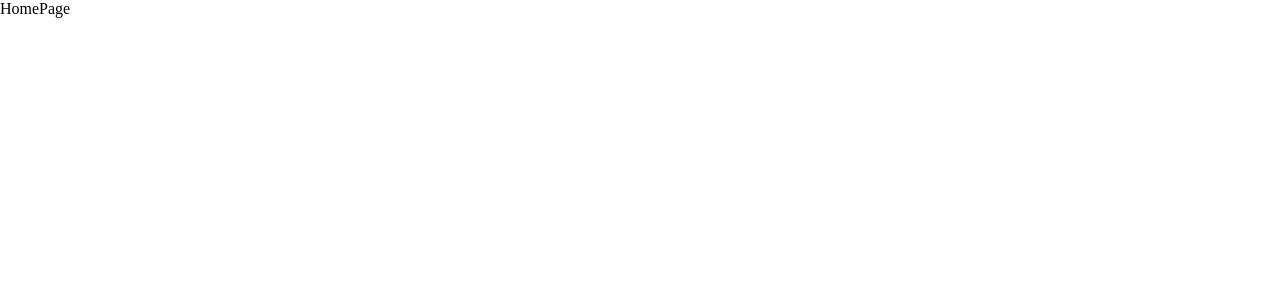
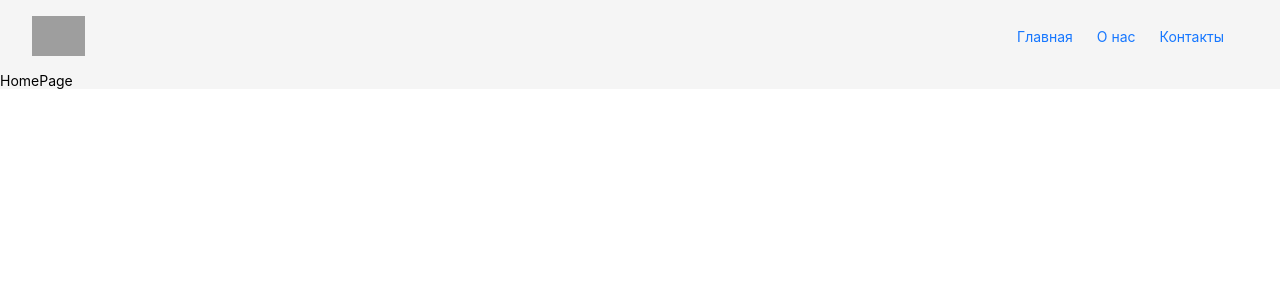
Before and after one commit to distanceOn/doduck_trip, a React (Vite) app: page / in a window 1280 px wide. Shown: the top 300 px of the page. Built offline with nearby package versions, Linux system fonts and the light colour scheme; grey boxes are pictures that could not be loaded.

Commit message:
feat: create layout

```diff
--- a/package.json
+++ b/package.json
@@ -10,6 +10,8 @@
     "preview": "vite preview"
   },
   "dependencies": {
+    "@ant-design/icons": "^5.3.6",
+    "antd": "^5.16.1",
     "react": "^18.2.0",
     "react-dom": "^18.2.0",
     "react-router-dom": "^6.22.3"
--- a/src/App.jsx
+++ b/src/App.jsx
@@ -1,13 +1,16 @@
 import { BrowserRouter, Route, Routes } from "react-router-dom";
 import { HomePage, MapPage, ProfilePage } from "./page/index";
+import MainLayout from "./layouts/MainLayout";
 
 function App() {
   return (
     <BrowserRouter>
       <Routes>
-        <Route exact path="/" element={<HomePage />} />
-        <Route path="/map" element={<MapPage />} />
-        <Route path="/profile" element={<ProfilePage />} />
+        <Route element={<MainLayout />}>
+          <Route exact path="/" element={<HomePage />} />
+          <Route path="/map" element={<MapPage />} />
+          <Route path="/profile" element={<ProfilePage />} />
+        </Route>
       </Routes>
     </BrowserRouter>
   );
--- /dev/null
+++ b/src/components/Header/Header.jsx
@@ -0,0 +1,62 @@
+import { useState } from "react";
+import { Row, Col, Drawer, Button } from "antd";
+import { MenuOutlined } from "@ant-design/icons";
+
+const Header = () => {
+  const [visible, setVisible] = useState(false);
+
+  const showDrawer = () => setVisible(true);
+  const onClose = () => setVisible(false);
+
+  return (
+    <header className="bg-gray-800 text-white py-4 px-8 flex items-center justify-between">
+      <div className="flex items-center">
+        {/* Логотип */}
+        <img src="/your-logo.png" alt="Логотип" className="h-10" />
+      </div>
+
+      <Row className="hidden md:flex">
+        <Col span={24}>
+          {/* Ссылки навигации */}
+          <a href="#" className="mr-6 hover:text-gray-400">
+            Главная
+          </a>
+          <a href="#" className="mr-6 hover:text-gray-400">
+            О нас
+          </a>
+          <a href="#" className="mr-6 hover:text-gray-400">
+            Контакты
+          </a>
+        </Col>
+      </Row>
+
+      {/* Кнопка меню для мобильной версии */}
+      <Button
+        className="md:hidden text-white"
+        type="text"
+        icon={<MenuOutlined />}
+        onClick={showDrawer}
+      />
+
+      {/* Боковая панель для мобильной навигации */}
+      <Drawer
+        title="Меню"
+        placement="right"
+        onClose={onClose}
+        visible={visible}
+      >
+        <a href="#" className="block py-2 hover:text-gray-400">
+          Главная
+        </a>
+        <a href="#" className="block py-2 hover:text-gray-400">
+          О нас
+        </a>
+        <a href="#" className="block py-2 hover:text-gray-400">
+          Контакты
+        </a>
+      </Drawer>
+    </header>
+  );
+};
+
+export default Header;
--- /dev/null
+++ b/src/layouts/MainLayout.jsx
@@ -0,0 +1,14 @@
+import { Layout } from "antd";
+import Header from "../components/Header/Header";
+import { Outlet } from "react-router-dom";
+
+const MainLayout = () => {
+  return (
+    <Layout>
+      <Header />
+      <Outlet />
+    </Layout>
+  );
+};
+
+export default MainLayout;
```
Also changed, not shown: 1 other file (tests, documents, lock files or other folders).
